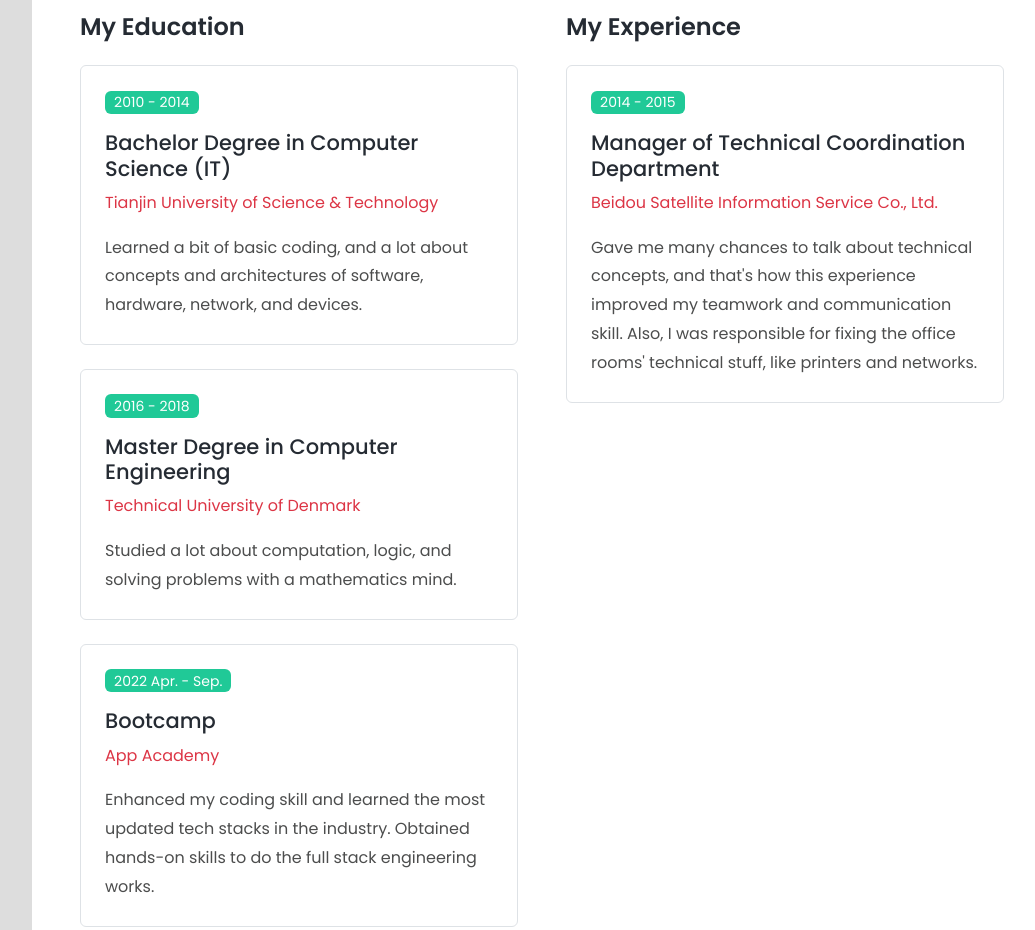
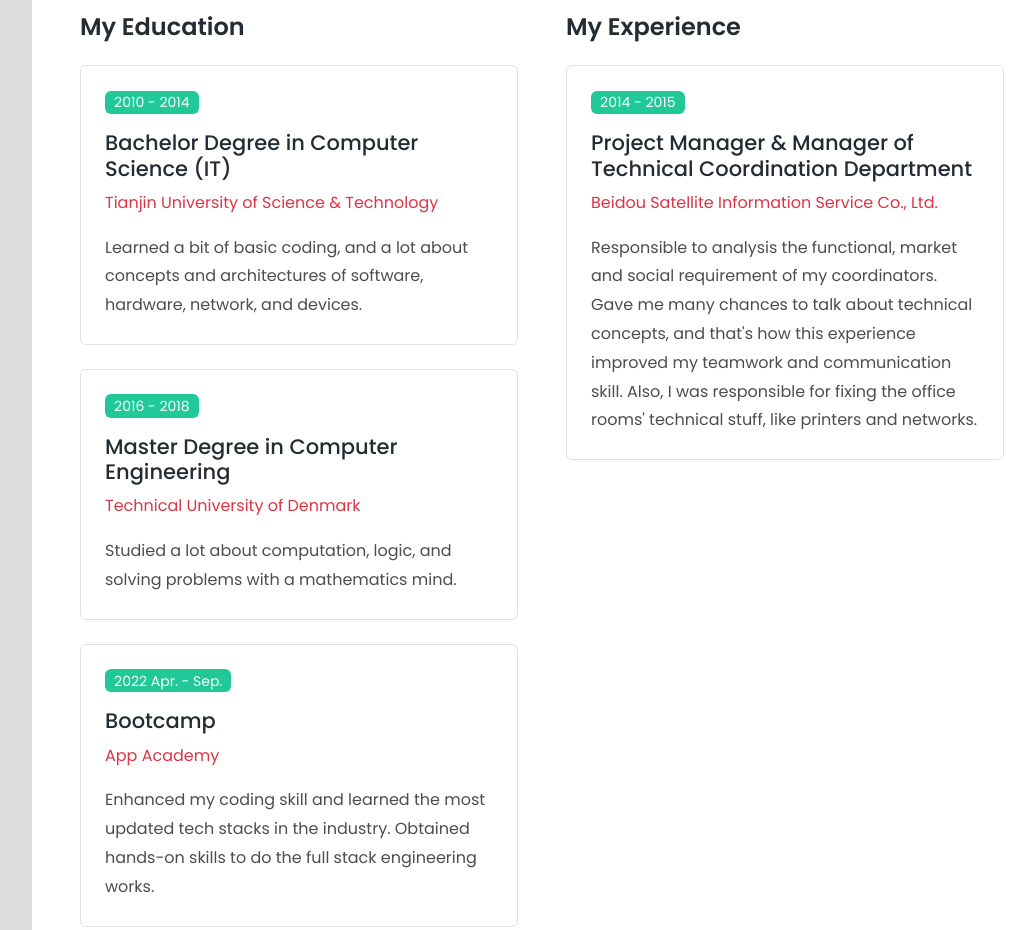
Before and after one commit to zerotume/zerotume.github.io, a plain HTML site: page index.html in a window 1280 px wide. Shown: the part 3380-4310 px from the top of the page, without its empty margins (228-1263 px from the left). Drawn offline with Linux system fonts and the light colour scheme.

Commit message:
update avatar and PM

```diff
--- a/index.html
+++ b/index.html
@@ -351,9 +351,9 @@
             <h2 class="text-6 fw-600 mb-4">My Experience</h2>
             <div class="bg-white border rounded p-4 mb-4">
               <p class="badge bg-primary text-2 fw-400">2014 - 2015</p>
-              <h3 class="text-5">Manager of Technical Coordination Department</h3>
+              <h3 class="text-5">Project Manager & Manager of Technical Coordination Department</h3>
               <p class="text-danger">Beidou Satellite Information Service Co., Ltd.</p>
-              <p class="mb-0">Gave me many chances to talk about technical concepts, and that's how this experience improved my teamwork and communication skill. Also, I was responsible for fixing the office rooms' technical stuff, like printers and networks.</p>
+              <p class="mb-0">Responsible to analysis the functional, market and social requirement of my coordinators. Gave me many chances to talk about technical concepts, and that's how this experience improved my teamwork and communication skill. Also, I was responsible for fixing the office rooms' technical stuff, like printers and networks.</p>
             </div>
           </div>
         </div>
```
Also changed, not shown: images/profile.jpg, images/profile_young.jpg (added), 8 other files.
